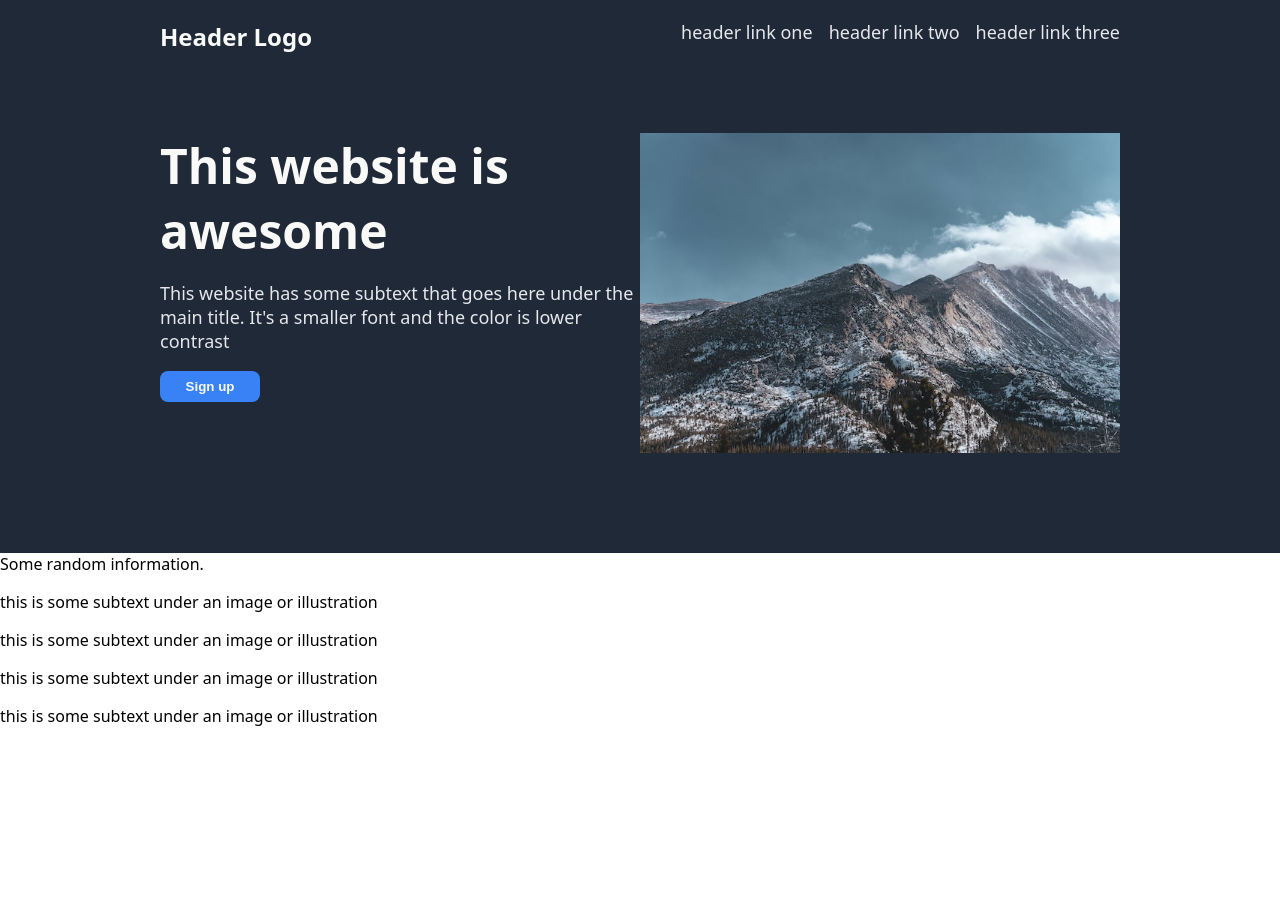
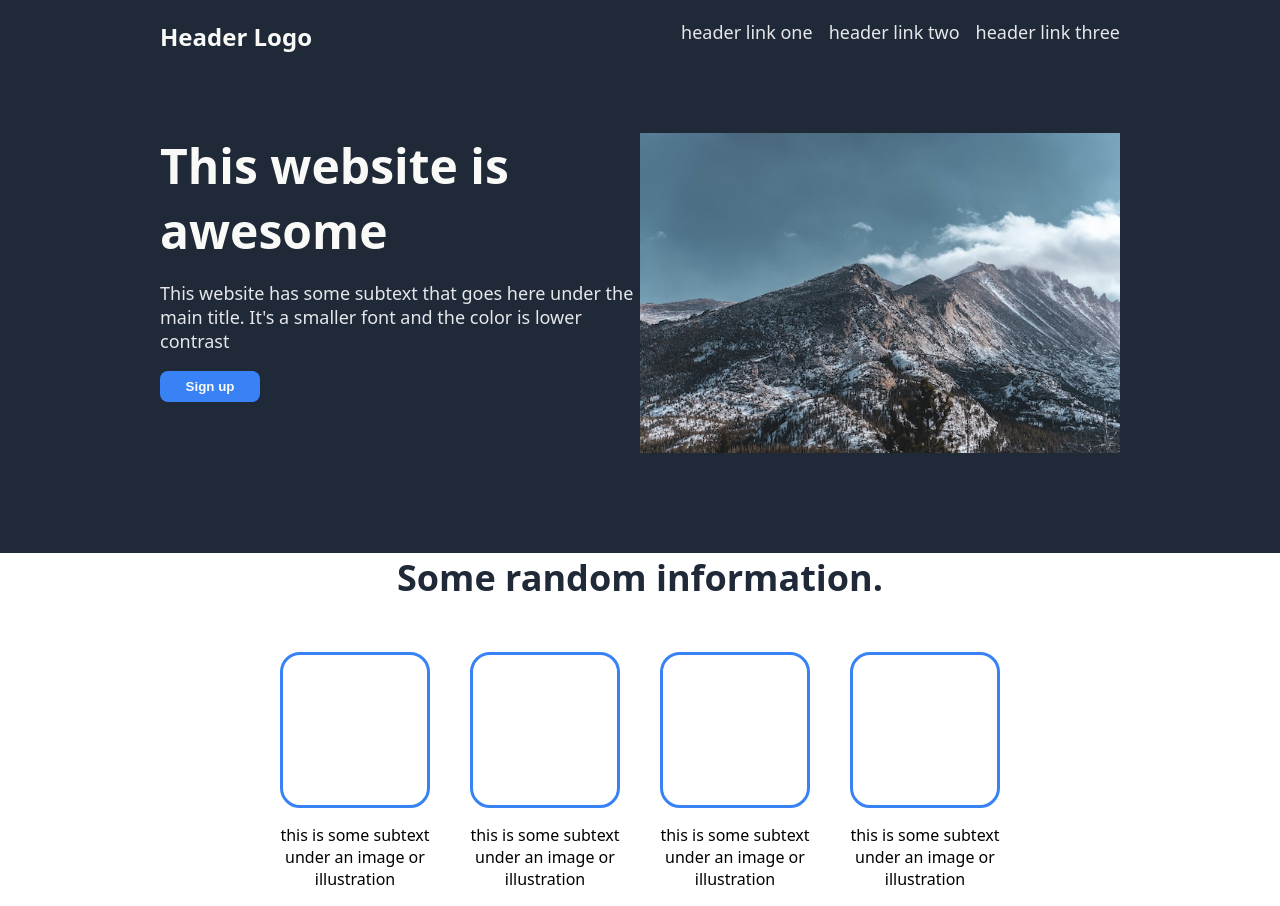
Before and after one commit to Pascal-Rutter/odin-landing_page, a plain HTML site: page index.html in a window 1280 px wide. Before the commit the page ends 800 px from the top, so only its background shows below. Drawn offline with Linux system fonts and the light colour scheme.

Commit message:
Style Information-block
Some changes where made to the html because the choice of id-selectors
turned out to be unhandy.

```diff
--- a/index.html
+++ b/index.html
@@ -32,25 +32,25 @@
         </div>
     </div>
     <div class="information">
-        <div>Some random information.</div>
+        <div id="infoheader">Some random information.</div>
         <div class="cards">
-            <div id="card1">
-                <div></div>
+            <div>
+                <div class="block"></div>
                 <p>this is some subtext
                     under an image or illustration</p>
             </div>
-            <div id="card2">
-                <div></div>
+            <div>
+                <div class="block"></div>
                 <p>this is some subtext
                     under an image or illustration</p>
             </div>
-            <div id="card3">
-                <div></div>
+            <div>
+                <div class="block"></div>
                 <p>this is some subtext
                     under an image or illustration</p>
             </div>
-            <div id="card4">
-                <div></div>
+            <div>
+                <div class="block"></div>
                 <p>this is some subtext
                     under an image or illustration</p>
             </div>
--- a/styles.css
+++ b/styles.css
@@ -70,3 +70,36 @@ img {
     max-width: 50%;
     height: auto;
 }
+
+.information {
+    display: flex;
+    flex-direction: column;
+    align-items: center;
+    gap: 50px;
+}
+
+.cards {
+    display: flex;
+    gap: 40px;
+}
+
+.cards > div {
+    display: flex;
+    flex-wrap: wrap;
+    justify-content: space-between;
+    text-align: center;
+    width: 150px;
+}
+
+.block {
+    width: 150px;
+    height: 150px;
+    border: #3882F6 solid;
+    border-radius: 20px;
+}
+
+#infoheader {
+    font-size: 36px;
+    font-weight: bold;
+    color: #1f2937;
+}
```
